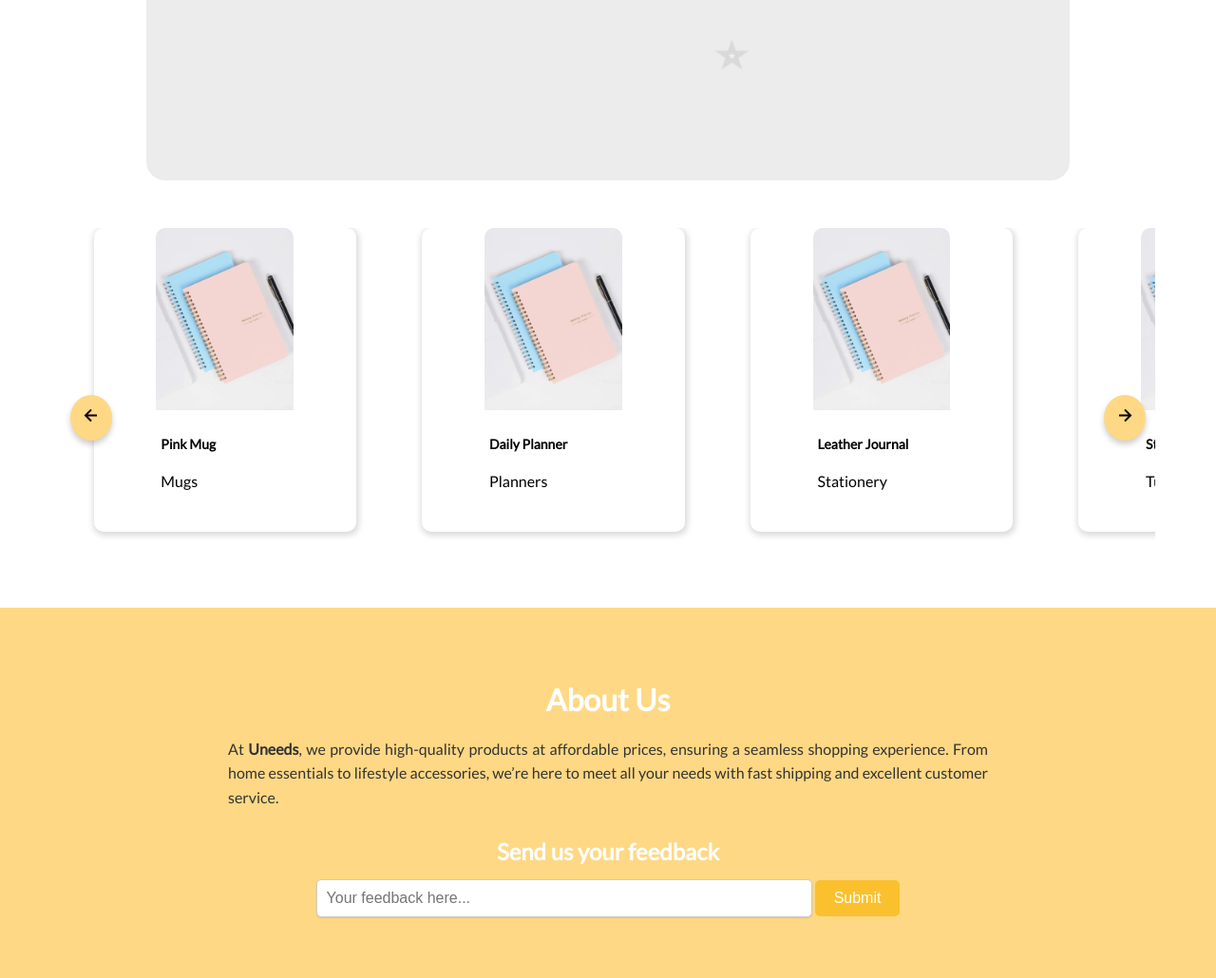
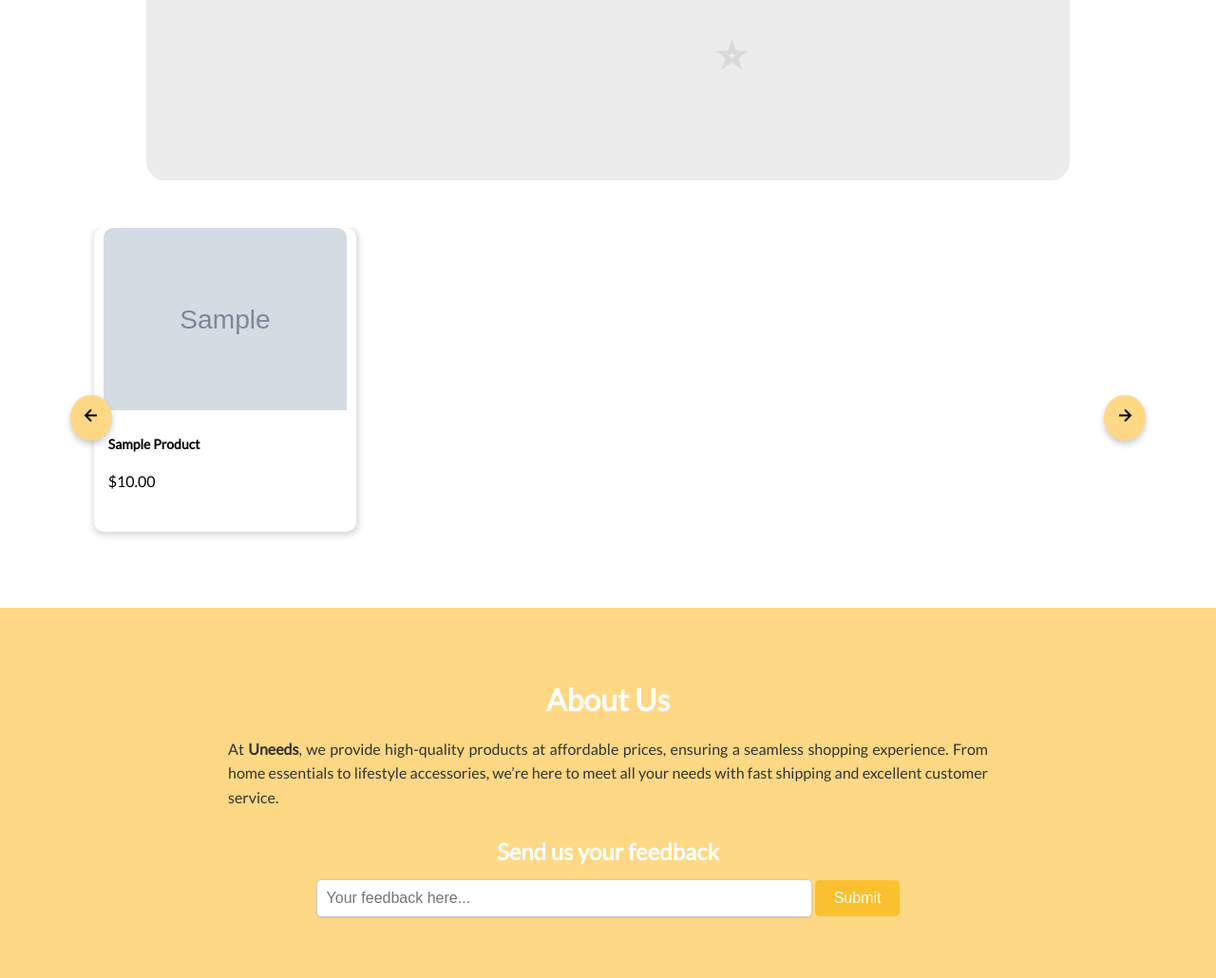
Before and after one commit to nouralhodayoussef/uneeds2, a PHP site: page /home.php in a window 1280 px wide. Shown: the part 650-1680 px from the top of the page at 95% size. Run offline with PHP 8.4, Linux system fonts and the light colour scheme; tables that the repository leaves empty or names only in its code hold one stand-in row (values such as "Sample post"); grey boxes marked "Sample" are stand-in pictures.

Commit message:
slider done tekrame

```diff
--- a/home.php
+++ b/home.php
@@ -2,6 +2,26 @@
 session_start();
 include 'config.php';
 
+$selectedProductIds = [1, 2, 3, 4]; // Replace with actual product IDs you want to display
+
+// Prepare placeholders for the query
+$placeholders = implode(',', array_fill(0, count($selectedProductIds), '?'));
+
+// Prepare the query to fetch product details along with images
+$query = "
+    SELECT p.id, p.name, p.price, i.image_url
+    FROM products p
+    LEFT JOIN imgs i ON p.id = i.product_id
+    WHERE p.id IN ($placeholders)
+";
+
+$stmt = $con->prepare($query);
+
+// Bind product IDs dynamically
+$stmt->bind_param(str_repeat('i', count($selectedProductIds)), ...$selectedProductIds);
+$stmt->execute();
+$result = $stmt->get_result();
+$products = $result->fetch_all(MYSQLI_ASSOC);
 
 if ($_SERVER['REQUEST_METHOD'] === 'POST' && isset($_POST['feedback'])) {
     header('Content-Type: application/json');
@@ -131,52 +151,23 @@ if ($_SERVER['REQUEST_METHOD'] === 'POST' && isset($_POST['feedback'])) {
     <div class="slider">
         <button class="slider-btn prev"><i class="bx bx-left-arrow-alt"></i></button>
         <div id="containerProduct" class="slider-track">
+            <?php foreach ($products as $product): ?>
             <div id="box">
-
-                    <a href="productDetails.html">
-                        <img src="imgs/products/plan1.jpeg" alt="Notebook A4" />
+                <a href="product_detail.php?id=<?= htmlspecialchars($product['id']) ?>">
+                    <img src="<?= htmlspecialchars($product['image_url']) ?>" alt="<?= htmlspecialchars($product['name']) ?>" />
                     <div id="details">
-                            <h3>Pink Mug</h3>
-                            <h4>Mugs</h4>
-
+                        <h3><?= htmlspecialchars($product['name']) ?></h3>
+                        <h4>$<?= htmlspecialchars(number_format($product['price'], 2)) ?></h4>
                     </div>
                 </a>
             </div>
-                <div id="box">
-                    <a href="productDetails.html">
-                        <img src="imgs/products/plan1.jpeg" alt="Gel Pen - Blue" />
-                        <div id="details">
-                            <h3>Daily Planner</h3>
-                            <h4>Planners</h4>
-
-                        </div>
-                    </a>
-                </div>
-                <div id="box">
-                    <a href="productDetails.html">
-                        <img src="imgs/products/plan1.jpeg" alt="Leather Bound Journal" />
-                        <div id="details">
-                            <h3>Leather Journal</h3>
-                            <h4>Stationery</h4>
-
-                        </div>
-                    </a>
-                </div>
-                <div id="box">
-                    <a href="productDetails.html">
-                        <img src="imgs/products/plan1.jpeg" alt="" />
-                        <div id="details">
-                            <h3>Stitch Tumbler</h3>
-                            <h4>Tumblers</h4>
-
-                        </div>
-                    </a>
-                </div>
-
+            <?php endforeach; ?>
         </div>
         <button class="slider-btn next"><i class="bx bx-right-arrow-alt"></i></button>
     </div>
 </div>
+
+
 
 
 
```
Lines whose indentation alone changed are shown as unchanged.
